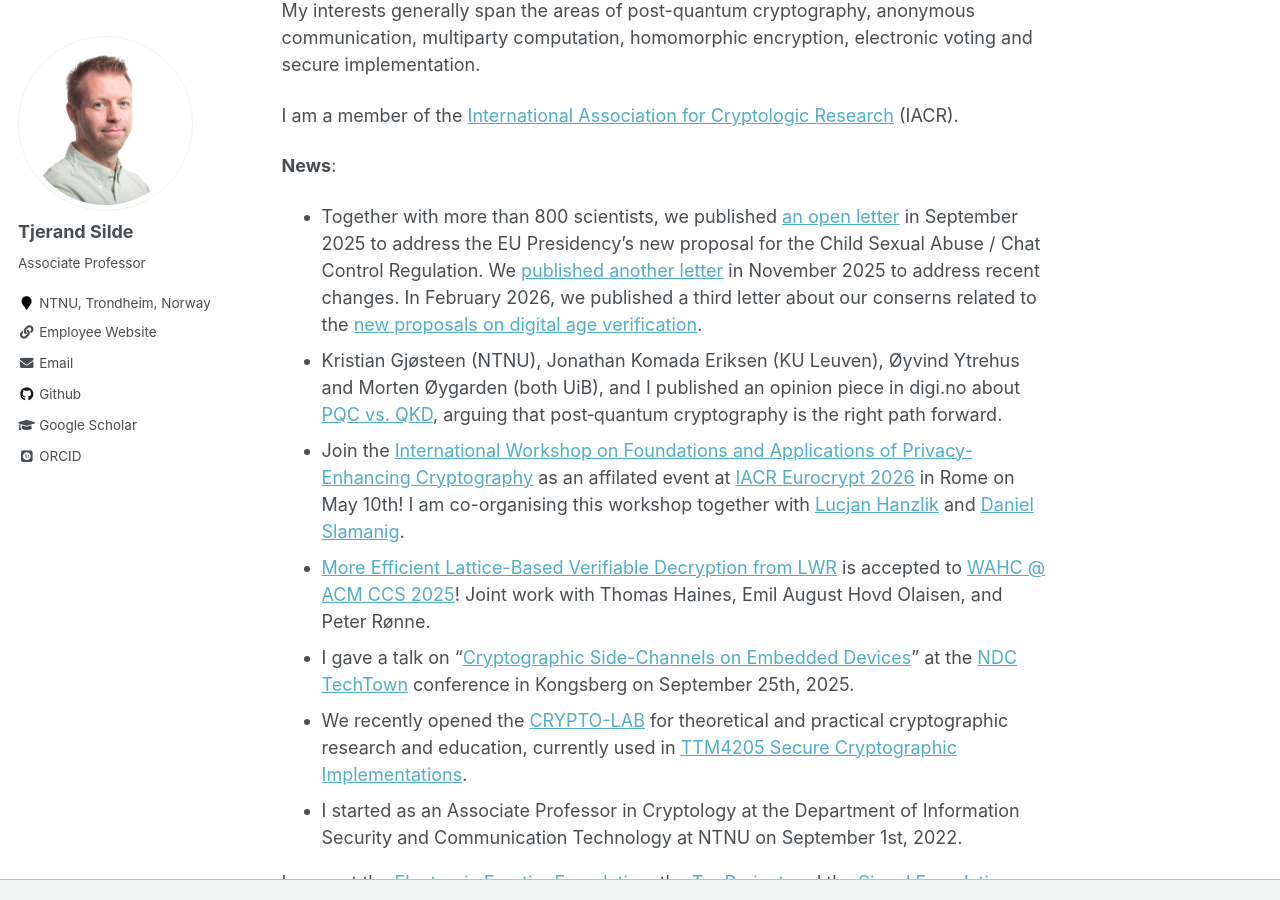
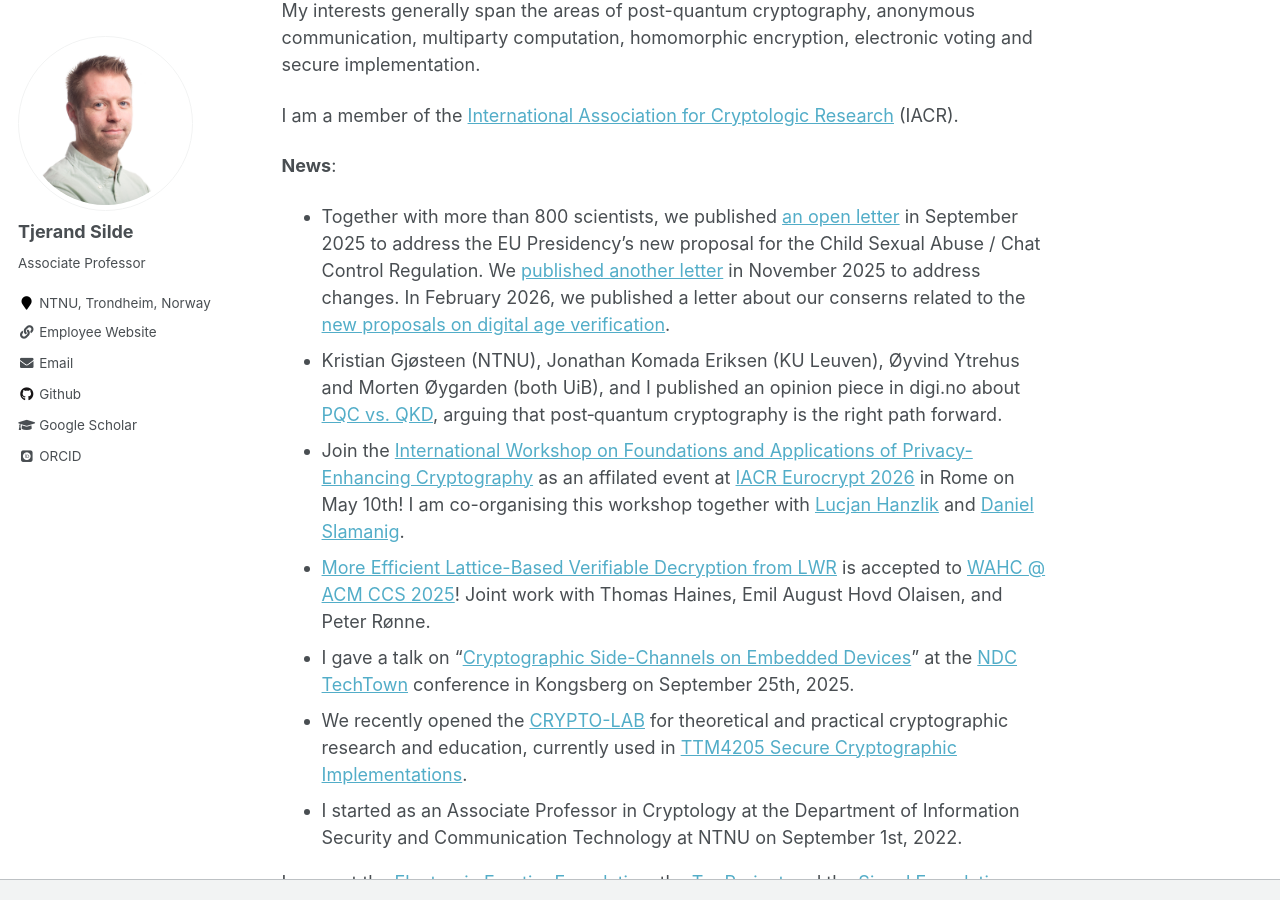
Before and after one commit to tjesi/tjesi.github.io, a Jekyll site: the page built from _pages/about.md, in a window 1280 px wide and 900 px high, scrolled down 557 px. Built offline with Jekyll 4.4.1, drawn with Linux system fonts in a browser that asks for light colours; some web fonts are replaced.

Commit message:
Update about.md

```diff
--- a/_pages/about.md
+++ b/_pages/about.md
@@ -22,7 +22,7 @@
 
 **News**:
 
-- Together with more than 800 scientists, we published [an open letter](https://csa-scientist-open-letter.org/Sep2025) in September 2025 to address the EU Presidency’s new proposal for the Child Sexual Abuse / Chat Control Regulation. We [published another letter](https://csa-scientist-open-letter.org/Nov2025) in November 2025 to address recent changes. In February 2026, we published a third letter about our conserns related to the [new proposals on digital age verification](https://csa-scientist-open-letter.org/ageverif-Feb2026).
+- Together with more than 800 scientists, we published [an open letter](https://csa-scientist-open-letter.org/Sep2025) in September 2025 to address the EU Presidency’s new proposal for the Child Sexual Abuse / Chat Control Regulation. We [published another letter](https://csa-scientist-open-letter.org/Nov2025) in November 2025 to address changes. In February 2026, we published a letter about our conserns related to the [new proposals on digital age verification](https://csa-scientist-open-letter.org/ageverif-Feb2026).
 - Kristian Gjøsteen (NTNU), Jonathan Komada Eriksen (KU Leuven), Øyvind Ytrehus and Morten Øygarden (both UiB), and I published an opinion piece in digi.no about [PQC vs. QKD](https://www.digi.no/artikler/debatt-spekulativ-kvanteteknologi-loser-ikke-sikkerhetsproblemene-vare/568500), arguing that post‑quantum cryptography is the right path forward.
 - Join the [International Workshop on Foundations and Applications of Privacy-Enhancing Cryptography](https://privcryptworkshop.github.io) as an affilated event at [IACR Eurocrypt 2026](https://eurocrypt.iacr.org/2026) in Rome on May 10th! I am co-organising this workshop together with [Lucjan Hanzlik](https://lucjanhanzlik.github.io) and [Daniel Slamanig](https://danielslamanig.info).
 - [More Efficient Lattice-Based Verifiable Decryption from LWR](https://dl.acm.org/doi/10.1145/3733811.3767315) is accepted to [WAHC @ ACM CCS 2025](https://homomorphicencryption.org/wahc-2025)! Joint work with Thomas Haines, Emil August Hovd Olaisen, and Peter Rønne.
```
